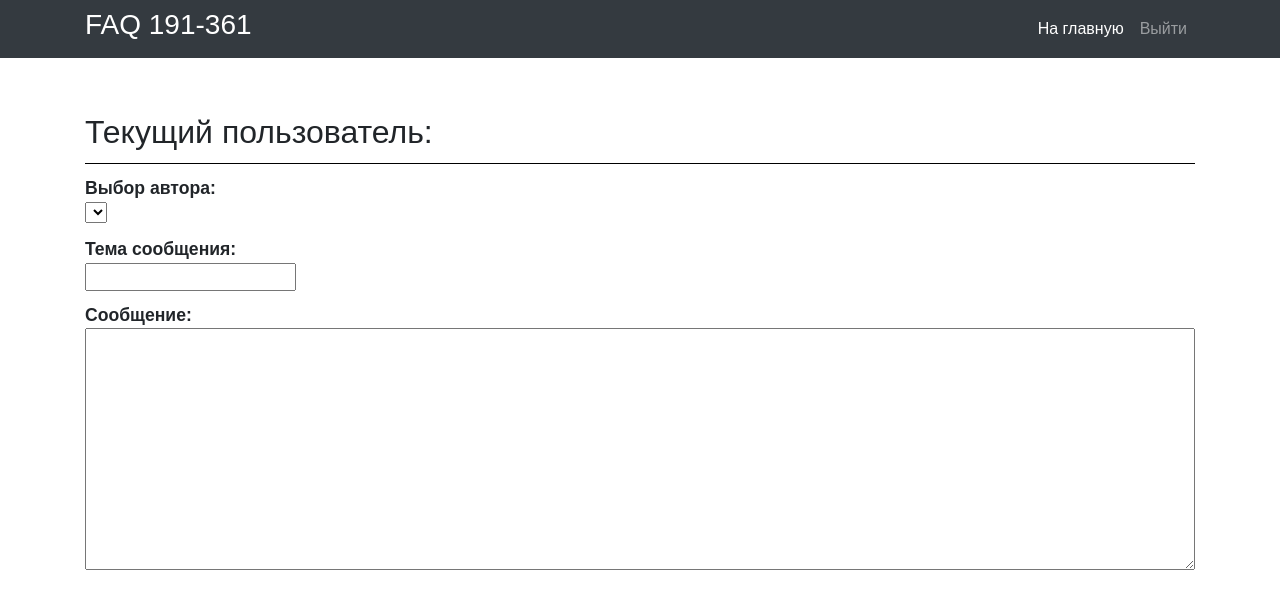
After one commit to mmarvakh/PAPolytech, a PHP site: page /admin/admin.php in a window 1280 px wide. The commit adds this page. Shown: the top 609 px of the page. Run offline with PHP 8.4, Linux system fonts and the light colour scheme; lists and menus that the app fills with data are empty; some libraries are stand-ins or nearby versions.

Commit message:
Сделан каркас админки и страницы авторизации

```diff
--- /dev/null
+++ b/site/admin/admin.php
@@ -0,0 +1,51 @@
+<!DOCTYPE html>
+<html lang="ru">
+<head>
+    <meta charset="UTF-8">
+    <meta name="viewport" content="width=device-width, initial-scale=1.0">
+    <link rel="shortcut icon" href="../img/favicon.ico" type="image/x-icon">
+    <link rel="stylesheet" href="https://maxcdn.bootstrapcdn.com/bootstrap/4.0.0/css/bootstrap.min.css">
+    <script src="https://ajax.googleapis.com/ajax/libs/jquery/3.3.1/jquery.min.js"></script>
+    <script src="https://cdnjs.cloudflare.com/ajax/libs/popper.js/1.12.9/umd/popper.min.js"></script>
+    <script src="https://maxcdn.bootstrapcdn.com/bootstrap/4.0.0/js/bootstrap.min.js"></script>
+    <script src="https://kit.fontawesome.com/68084d886f.js"></script>
+    <link rel="stylesheet" href="../css/style.css">
+    <title>Панель администратора</title>
+</head>
+<body>
+    <nav class="navbar navbar-expand-md navbar-dark bg-dark sticky-top" id="navbar">
+        <div class="container navbar-inside"><h3 style="color: #fff;">FAQ 191-361</h3><button class="navbar-toggler" type="button" data-toggle="collapse"
+                data-target="#navbarResponsive"><span class="navbar-toggler-icon"></span> </button>
+            <div class="collapse navbar-collapse" id="navbarResponsive">
+                <ul class="navbar-nav ml-auto">
+                    <li class="nav-item"> <a href="http://marvakh.ru/" class="nav-link active">На главную</a> </li>
+                    <li class="nav-item"> <a href="http://marvakh.ru/login" class="nav-link">Выйти</a> </li>
+                </ul>
+            </div>
+        </div>
+    </nav>
+    <section class="container">
+        <h2 class="current-user">
+            Текущий пользователь:
+        </h2>
+    </section>
+    <section class="container text-left admin-form" id="login-form">
+        <form method="POST">
+            <div class="choose-author">
+                <p>Выбор автора:</p>
+                <select name="" id="">
+                    <option value=""></option>
+                </select>
+            </div>
+            <div class="theme-of-message">
+                <p>Тема сообщения:</p>
+                <input name="theme" type="text">
+            </div>
+            <div class="message">
+                <p>Сообщение:</p>
+                <textarea name="message" id="" cols="30" rows="10"></textarea>
+            </div>
+        </form>
+    </section>
+</body>
+</html>
--- a/site/css/style.css
+++ b/site/css/style.css
@@ -1,6 +1,7 @@
 * {
     margin: 0;
     padding: 0;
+    font-family: Arial, Helvetica, sans-serif;
 }
 
 #navbar a {
@@ -96,3 +97,22 @@ footer p {
     margin: auto 0;
     padding-top: 1% !important;
 }
+
+.login-form {
+    margin: 15% auto;
+    width: 50%
+}
+
+input[type="submit"] {
+    padding: 0.6% 2%;
+    font-size: 16px;
+    background-color: #fff;
+}
+
+.login-form p, .admin-form p {
+    margin: 1% 0 0 0;
+}
+
+textarea {
+    width: 100%;
+}
```
Also changed, not shown: site/login/login.php (added, +37 -0 lines).
